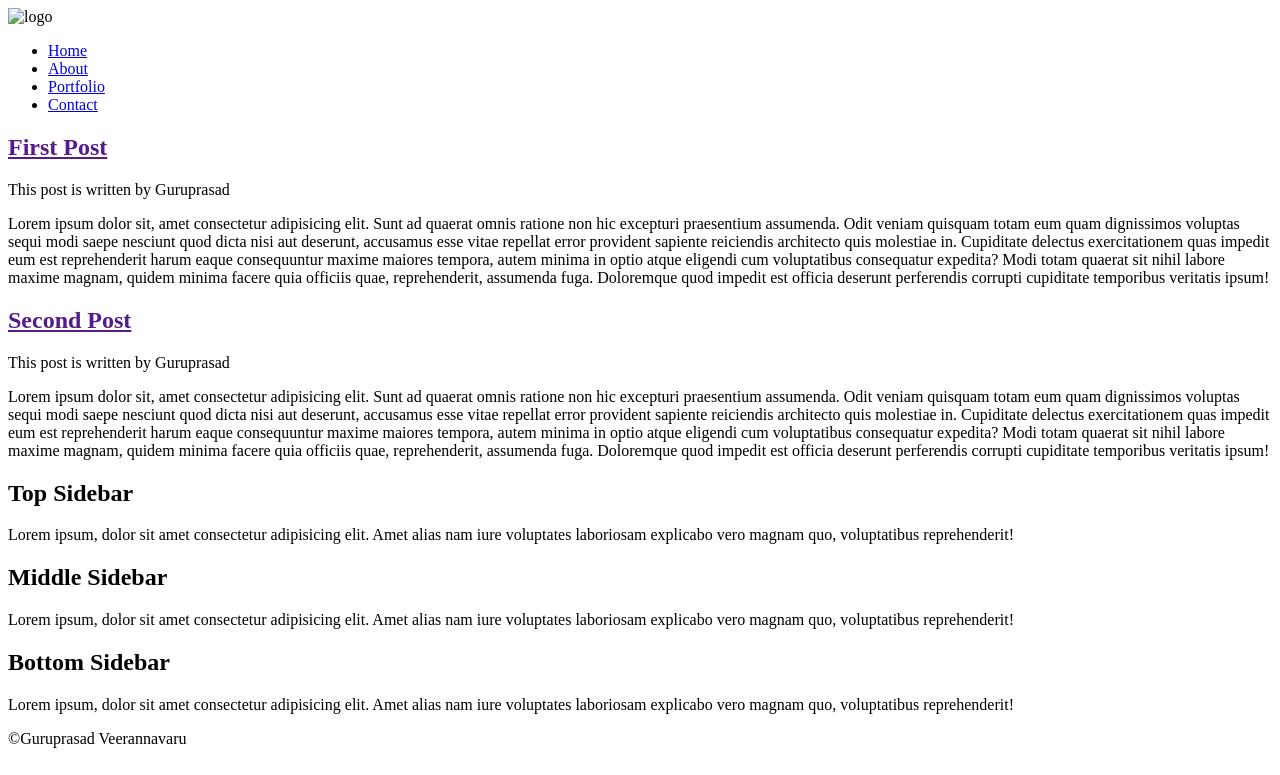
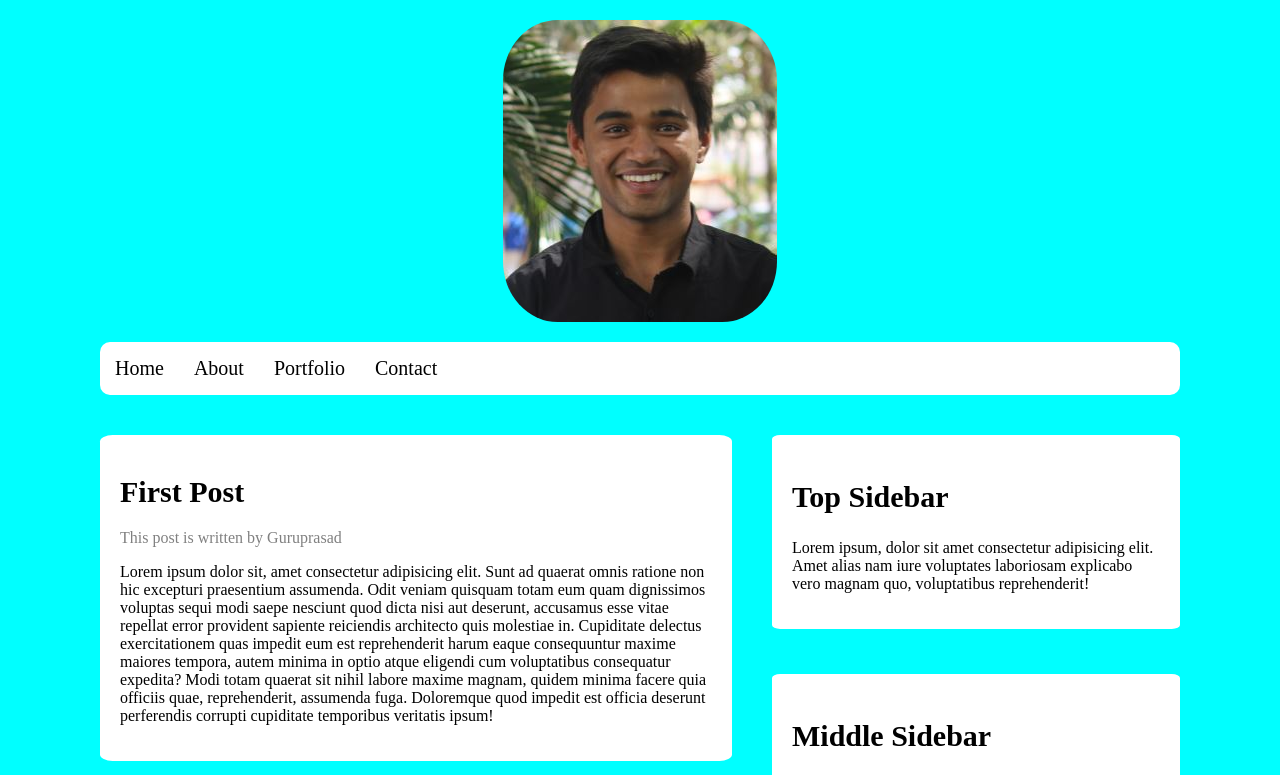
Before and after one commit to urguru/CSS-Projects, a plain HTML site: page Blog/index.html in a window 1280 px wide. Shown: the top 775 px of the page. Drawn offline with Linux system fonts and the light colour scheme; the site is published under a folder, as on GitHub Pages, so addresses that start at the root find nothing.

Commit message:
Made it suitable for uplaoding to netlify

```diff
--- a/Blog/index.html
+++ b/Blog/index.html
@@ -6,13 +6,13 @@
     <meta http-equiv="X-UA-Compatible" content="ie=edge" />
 
     <!-- CSS Link -->
-    <link rel="stylesheet" href="/main.css" />
+    <link rel="stylesheet" href="./main.css" />
     <title>Blog</title>
   </head>
   <body class="body">
       <div class="full">
     <header class="main-header">
-      <img src="/Profile_Pic.JPG" alt="logo" />
+      <img src="./Profile_Pic.JPG" alt="logo" />
       <div>
         <ul>
           <li><a href="#">Home</a></li>
```
